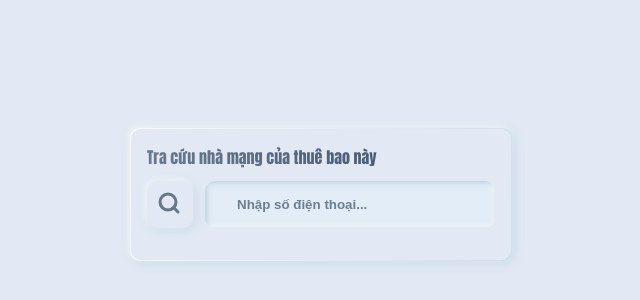
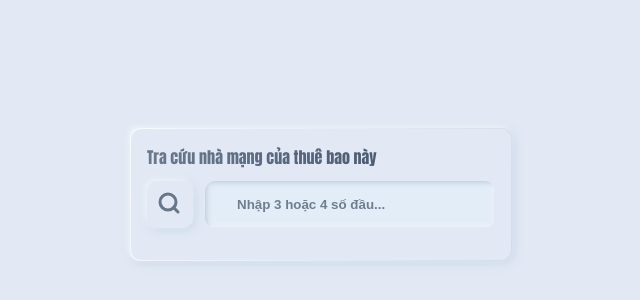
Before and after one commit to ngochangjelly/tra-cuu-nha-mang, a website: page index.html in a window 1280 px wide. Shown: the part 206-506 px from the top of the page, 319-959 px from the left. Drawn offline with nearby package versions, Linux system fonts and the light colour scheme.

Commit message:
Update index.html

```diff
--- a/index.html
+++ b/index.html
@@ -21,7 +21,7 @@
                         <line x1="21" y1="21" x2="16.65" y2="16.65" /></svg>
                 </div>
                 <div class="InputContainer">
-                    <input type="tel" id="search" placeholder="Nhập số điện thoại..." />
+                    <input type="tel" id="search" maxlength="4" placeholder="Nhập 3 hoặc 4 số đầu..." />
                 </div>
             </div>
             <ul class="searchresults">
```
